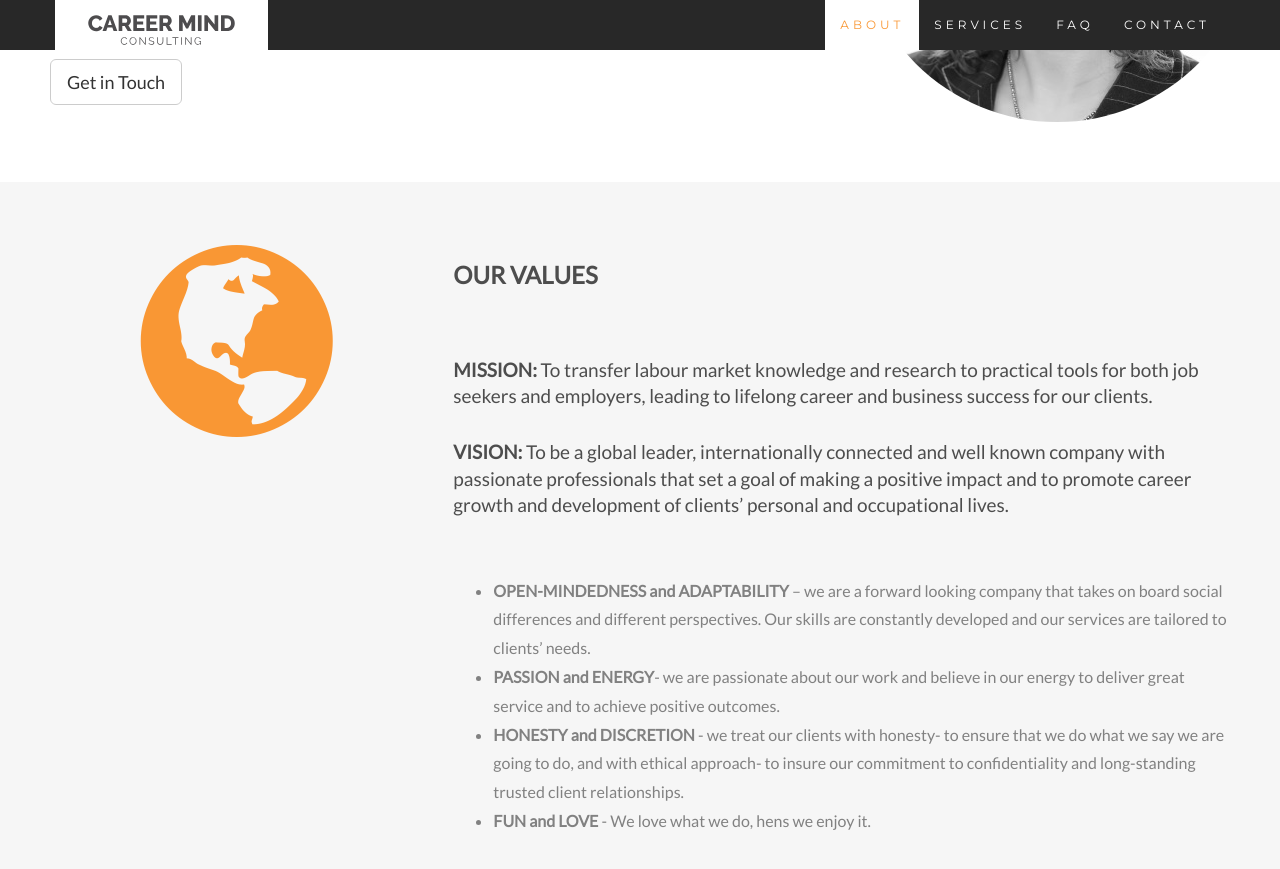
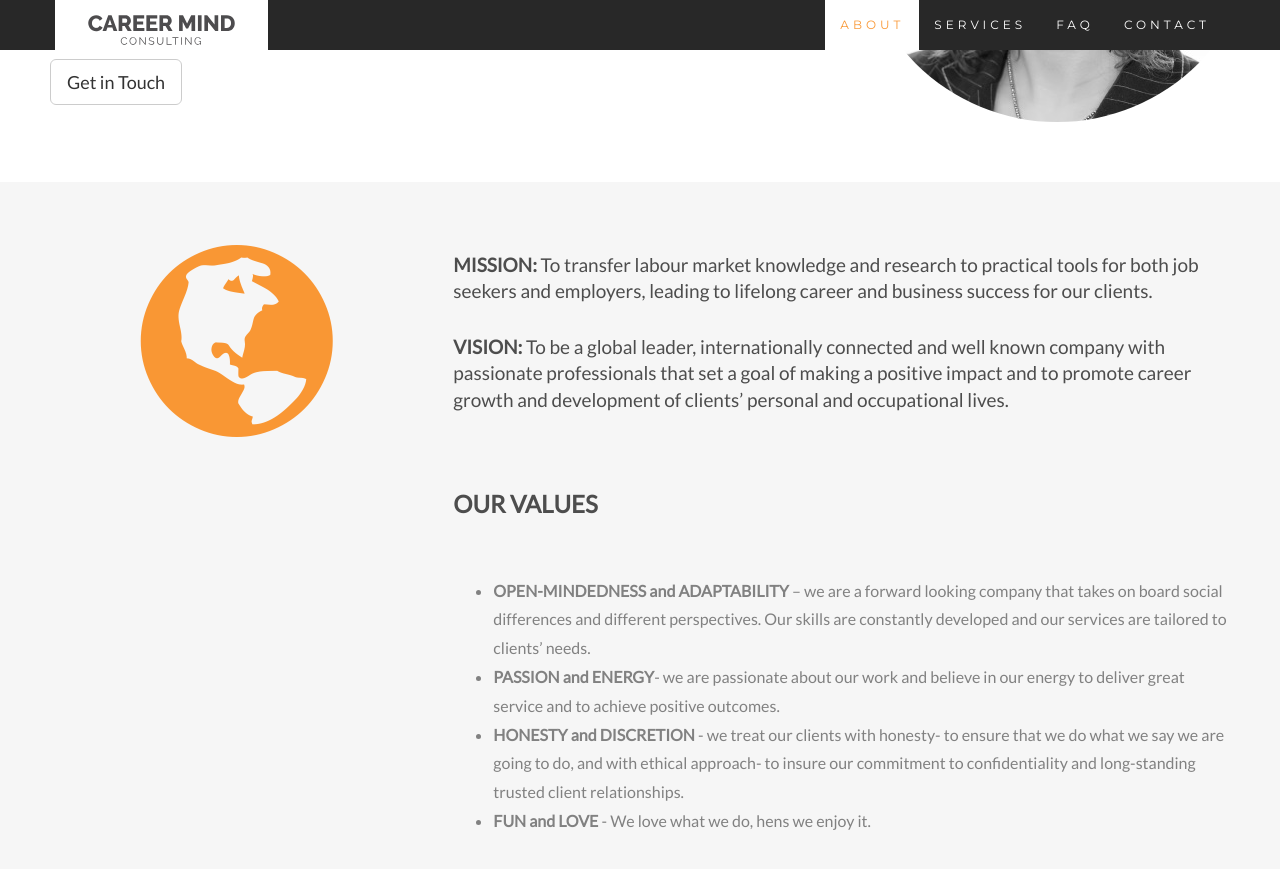
Before and after one commit to aaronkor/cm-site, a Jekyll site: the page built from index.html, in a window 1280 px wide and 900 px high, scrolled down 988 px. Shown: the top 869 px of the window. Built offline with Jekyll 4.4.1, drawn with Linux system fonts in a browser that asks for light colours.

Commit message:
formatting

```diff
--- a/index.html
+++ b/index.html
@@ -13,12 +13,26 @@
   <div class="row">
     <div class="col-sm-8">
       <h2>About Career Mind</h2><br>
-      <p>Career Mind Consulting is known as a company with passionate professionals that set a goal of making an impact in their client’s personal and professional lives. Our mission is to deliver high quality of career consulting services with emphasis on people and the human aspect.</p>
-      <p>Career Mind Consulting is providing tailored, professional services in a career counselling setting, both to job-seekers and to employers in a goal-oriented, transparent and supportive environment.</p>
       <p>
-        <a class="internal-link" href="#services"> Please head to Services section for a complete list of the provided services.</a>
+        Career Mind Consulting is known as a company with passionate
+        professionals that set a goal of making an impact in their client’s
+        personal and professional lives. Our mission is to deliver high quality
+        of career consulting services with emphasis on people and the human
+        aspect.
       </p>
-      <br><a class="internal-link" href="#contact"><button class="btn btn-default btn-lg" >Get in Touch</button></a>
+      <p>
+        Career Mind Consulting is providing tailored, professional services in
+        a career counselling setting, both to job-seekers and to employers in
+        a goal-oriented, transparent and supportive environment.
+      </p>
+      <p>
+      <a class="internal-link" href="#services">
+        Please head to Services section for a complete list of the provided services.</a>
+      </p>
+      <br>
+      <a class="internal-link" href="#contact">
+        <button class="btn btn-default btn-lg" >Get in Touch</button>
+      </a>
     </div>
     <div class="col-sm-4 image-col">
       <img class="img-circle headshot" src="./img/tali.jpg"></img>
@@ -45,7 +58,8 @@
         development of clients’ personal and occupational lives.
       </h4>
       <br>
-      <ul>
+      <h2>Our Values</h2><br>
+      <ul class="values-list">
         <li>
           <strong>OPEN-MINDEDNESS and ADAPTABILITY</strong> – we are a forward looking company that takes
           on board social differences and different perspectives. Our skills are
@@ -78,12 +92,17 @@
     <div class="col-sm-4">
       <span class="glyphicon glyphicon-search logo-small"></span>
       <h4>JOB SEARCH TRAINING</h4>
-      <p>Resume, cover letter and social media profiles review and development. Identifying job search strategies and supporting the job application and interview processes.</p>
+      <p>Resume, cover letter and social media profiles review and development.
+      Identifying job search strategies and supporting the job application and
+      interview processes.</p>
     </div>
     <div class="col-sm-4">
       <span class="glyphicon glyphicon-briefcase logo-small"></span>
       <h4>TALENT SOURCING</h4>
-      <p>Utilizing social networks and web technologies to find the largest pool of compatible candidates within the guidelines set out by our clients.</p>
+      <p>
+        Utilizing social networks and web technologies to find the largest pool
+        of compatible candidates within the guidelines set out by our clients.
+      </p>
     </div>
     <div class="col-sm-4">
       <span class="glyphicon glyphicon-road logo-small"></span>
```
Also changed, not shown: other parts of index.html (+0 -1 lines).
